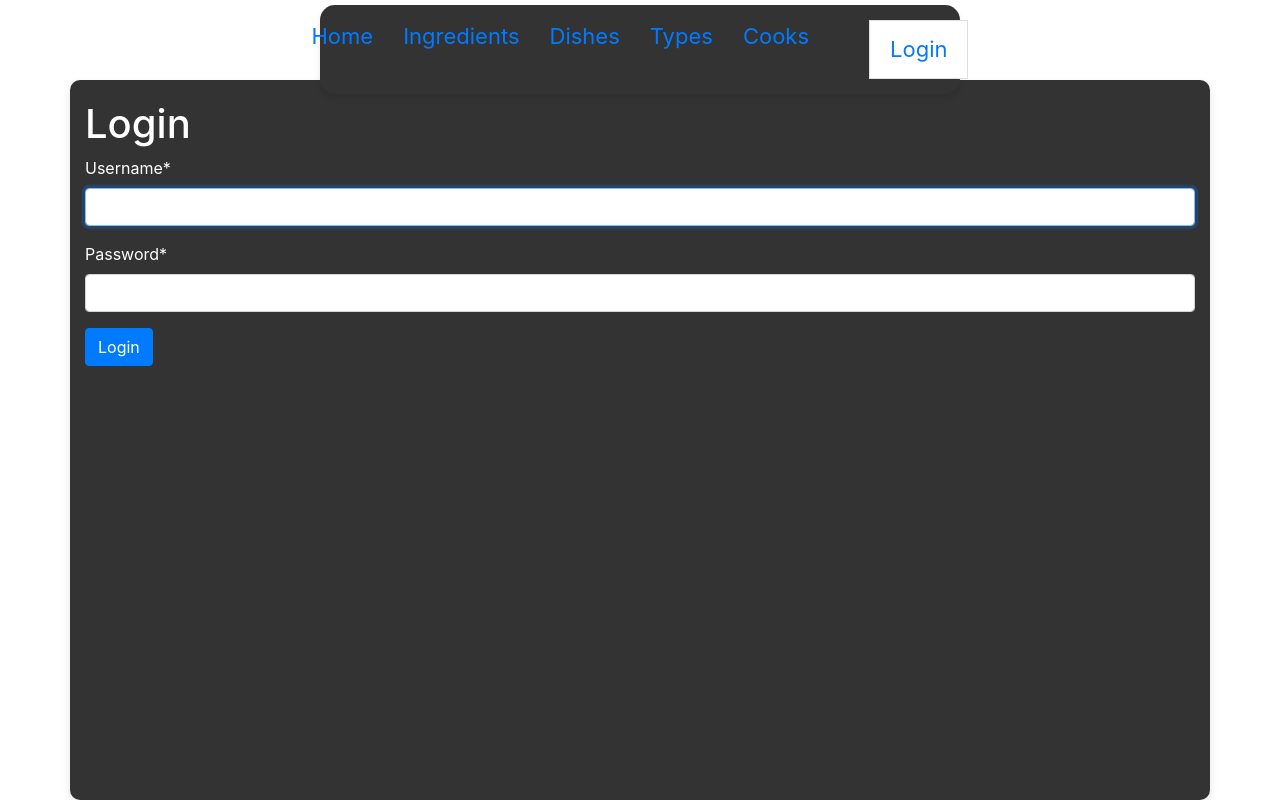
After one commit to Andriy521/restaurant-menu, a Django app: page /login/ in a window 1280 px wide. The commit adds this page. Run offline with Django 5.2, Linux system fonts and the light colour scheme; some libraries are stand-ins or nearby versions.

Commit message:
Added login and logout to the header, also added the requirement for authentication to use the site.

```diff
--- a/restaurant_menu/settings.py
+++ b/restaurant_menu/settings.py
@@ -130,3 +130,5 @@ DEFAULT_AUTO_FIELD = 'django.db.models.BigAutoField'
 AUTH_USER_MODEL = 'menu.Cook'
 
 CRISPY_TEMPLATE_PACK = "bootstrap5"
+
+LOGIN_URL = 'login'
--- a/restaurant_menu/urls.py
+++ b/restaurant_menu/urls.py
@@ -15,6 +15,7 @@ Including another URLconf
     2. Add a URL to urlpatterns:  path('blog/', include('blog.urls'))
 """
 from django.contrib import admin
+from django.contrib.auth import views as auth_views
 from django.urls import path
 from menu.views import (
     index,
@@ -61,4 +62,6 @@ urlpatterns = [
     path("types/delete/<int:pk>/", DishTypeDeleteView.as_view(), name="types-delete"),
     path("dishes/<int:pk>/", DishDetailView.as_view(), name="dish-detail"),
     path("cooks/<int:pk>/", CookDetailView.as_view(), name="cook-detail"),
+    path('logout/', auth_views.LogoutView.as_view(next_page='home'), name='logout'),
+    path('login/', auth_views.LoginView.as_view(), name='login'),
 ]
--- a/templates/includes/header.html
+++ b/templates/includes/header.html
@@ -6,6 +6,18 @@
             <li><a class="link" href="{% url "dishes-list" %}">Dishes</a></li>
             <li><a class="link" href="{% url "types-list" %}">Types</a></li>
             <li><a class="link" href="{% url "cooks-list" %}">Cooks</a></li>
+
+            <br>
+
+            {% if user.is_authenticated %}
+                <li class="list-group-item">User: <a href="{{ user.get_absolute_url }}">{{ user.get_username }}</a></li>
+                <form action="{% url 'logout' %}" method="POST">
+                    {% csrf_token %}
+                    <button type="submit" class="link">Logout</button>
+                </form>
+            {% else %}
+                <li class="list-group-item"><a href="{% url 'login' %}?next={{ request.path }}">Login</a></li>
+            {% endif %}
         </ul>
     </nav>
 </header>
--- a/templates/menu/dish_list.html
+++ b/templates/menu/dish_list.html
@@ -1,6 +1,10 @@
 {% extends "base.html" %}
 
 {% block content %}
+    <h1>
+    Dishes we got:
+    <a href="{% url "dishes-create" %}" class="btn">Add dish</a>
+    </h1>
     <ul>
         {% for dish in dishes_list %}
             <li>
--- a/templates/menu/dish_type_list.html
+++ b/templates/menu/dish_type_list.html
@@ -2,7 +2,7 @@
 
 {% block content %}
     <h1>
-        <a href="{% url "types-create" %}" class="btn"></a>
+        <a href="{% url "types-create" %}" class="btn">Add type</a>
     </h1>
     <ul>
         {% for type in dish_types_list %}
--- a/templates/menu/ingredient_list.html
+++ b/templates/menu/ingredient_list.html
@@ -2,7 +2,7 @@
 
 {% block content %}
     <h1>
-        <a href="{% url "ingredients-create" %}" class="btn"></a>
+        <a href="{% url "ingredients-create" %}" class="btn">Add ingredient</a>
     </h1>
     <ul>
         {% for ingredient in ingredients_list %}
--- /dev/null
+++ b/templates/registration/login.html
@@ -0,0 +1,24 @@
+{% extends "base.html" %}
+{% load crispy_forms_filters %}
+
+{% block content %}
+
+{% if form.errors %}
+  <p>Your username and password didn't match. Please try again.</p>
+{% endif %}
+
+<h1>Login</h1>
+
+{% if next %}
+  <p>Please login to see this page.</p>
+{% endif %}
+
+<form method="post" action="{% url 'login' %}">
+  {% csrf_token %}
+  {{ form|crispy }}
+
+  <input type="submit" value="Login" class="btn btn-primary" />
+  <input type="hidden" name="next" value="{{ next }}" />
+</form>
+
+{% endblock %}
```
Also changed, not shown: menu/views.py (+22 -17 lines), templates/registration/logged_out.html (added, +7 -0 lines), templates/menu/dishtype_confirm_delete.html (renamed from templates/menu/dish_type_confirm_delete.html), templates/menu/dishtype_form.html (renamed from templates/menu/dish_type_form.html).
